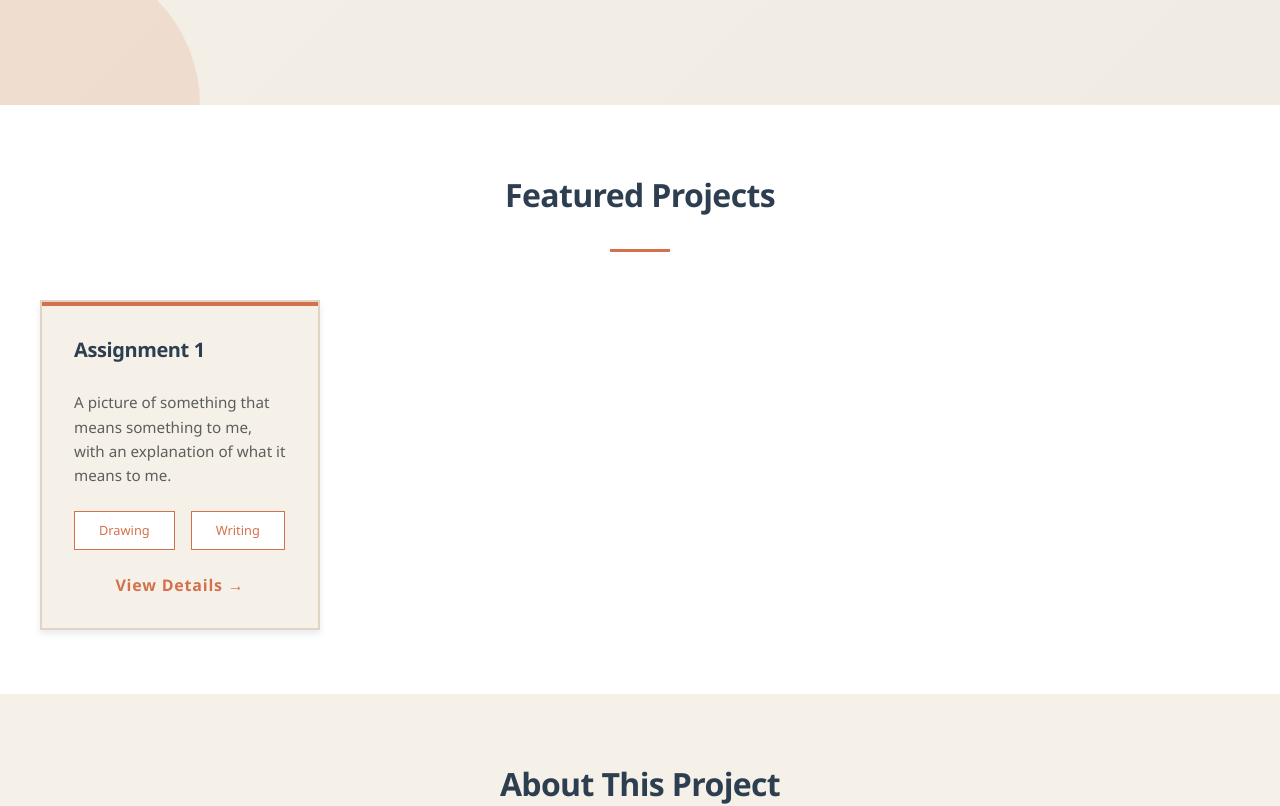
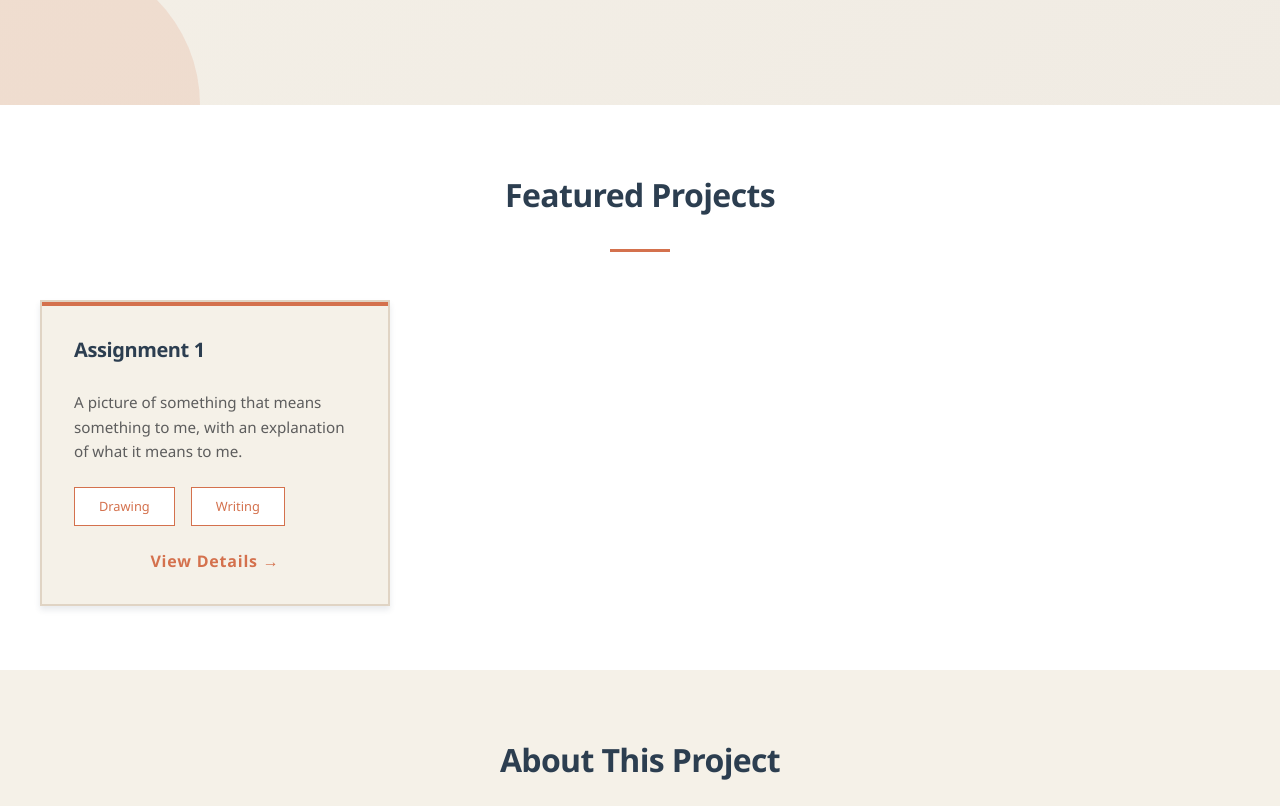
Before and after one commit to tatejones2/com354site, a React (Vite) app: page / in a window 1280 px wide. Shown: the part 799-1605 px from the top of the page. Built offline with nearby package versions, Linux system fonts and the light colour scheme.

Commit message:
Increase project card size to 350px width

```diff
--- a/src/components/Projects.css
+++ b/src/components/Projects.css
@@ -10,7 +10,7 @@
 
 .projects-grid {
   display: grid;
-  grid-template-columns: repeat(auto-fit, minmax(280px, 280px));
+  grid-template-columns: repeat(auto-fit, minmax(350px, 350px));
   gap: var(--spacing-xl);
   margin-top: var(--spacing-xl);
   justify-content: start;
```
